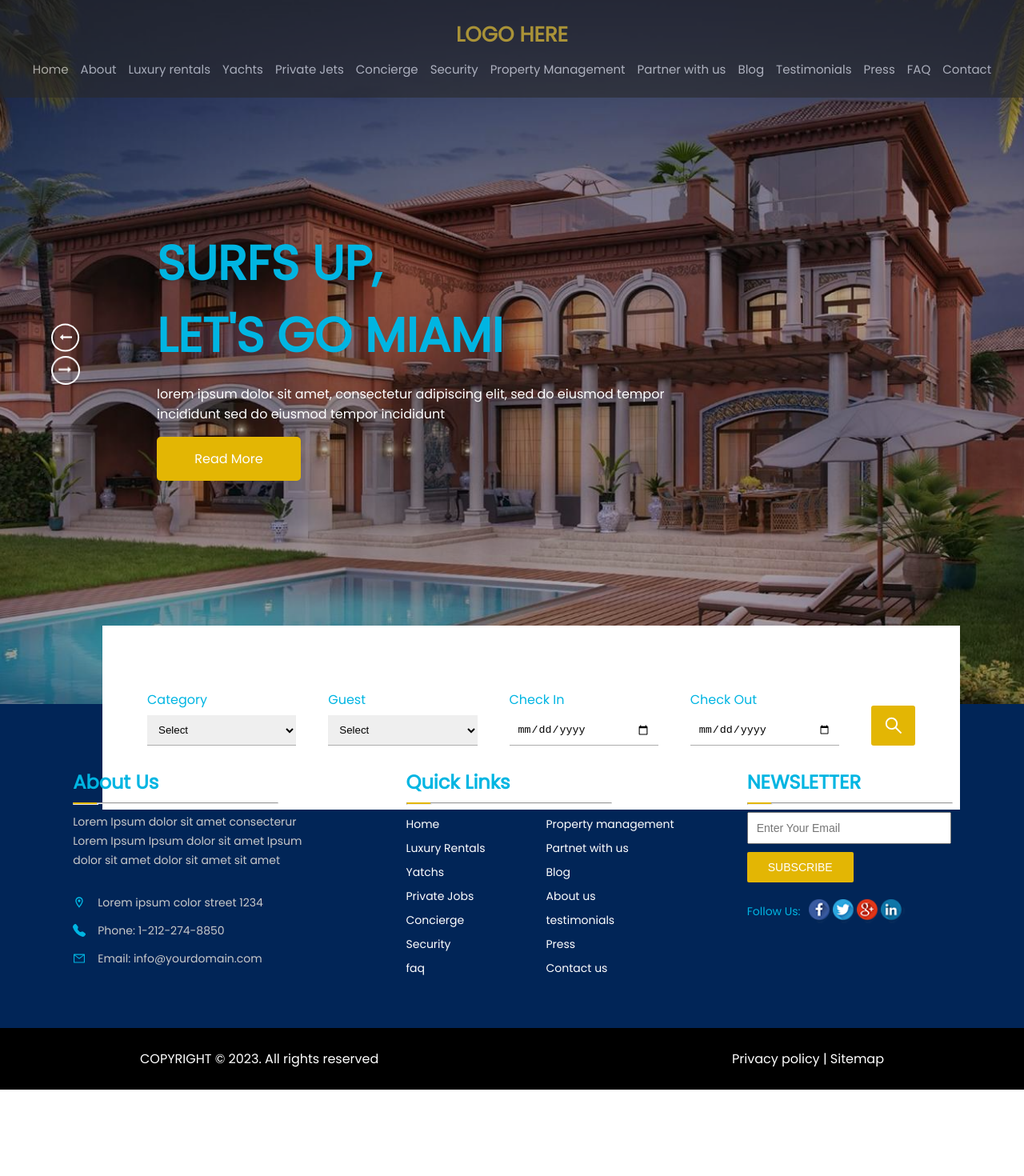
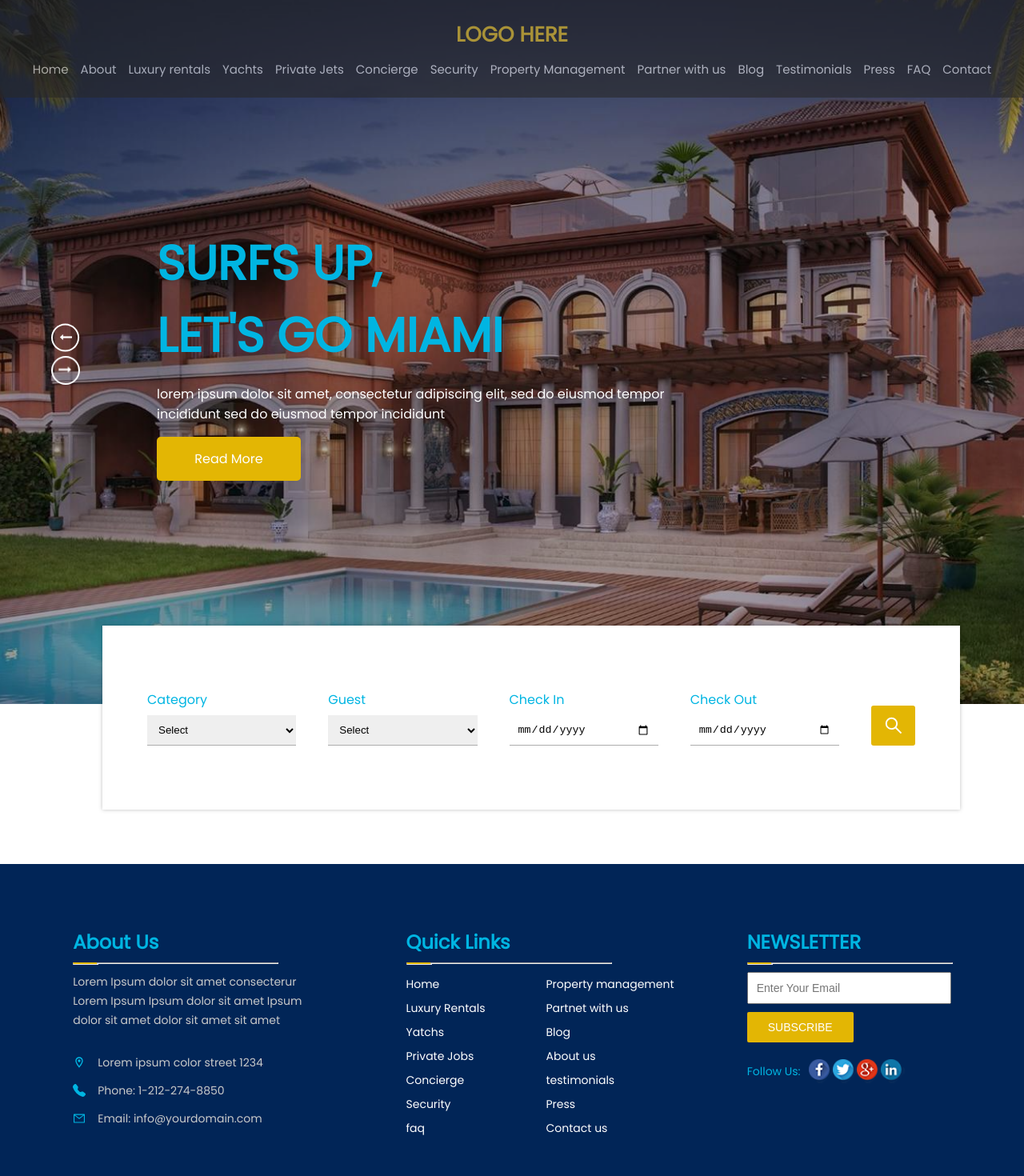
Before and after one commit to arshan-alee/Segula-Vacations, a React (Create React App) app: page / in a window 1280 px wide. Shown: the top 1470 px of the page at 80% size. Before the commit the page ends 1362 px from the top, so only its background shows below. Built offline with nearby package versions, Linux system fonts and the light colour scheme.

Commit message:
Filter added

```diff
--- a/src/pages/Home/Home.css
+++ b/src/pages/Home/Home.css
@@ -3,4 +3,5 @@
   width: 100%;
   background: url("/public/assets/Home/hero__img.png") no-repeat center/cover;
   position: relative;
+  margin-bottom: 200px;
 }
--- a/src/pages/Home/Search/Search.css
+++ b/src/pages/Home/Search/Search.css
@@ -9,6 +9,7 @@
   align-items: flex-end;
   gap: 5vmin;
   padding: 10vmin 7vmin;
+  filter: drop-shadow(0 0 2.5px rgba(0, 0, 0, 0.25));
 }
 
 .search__container label {
```
